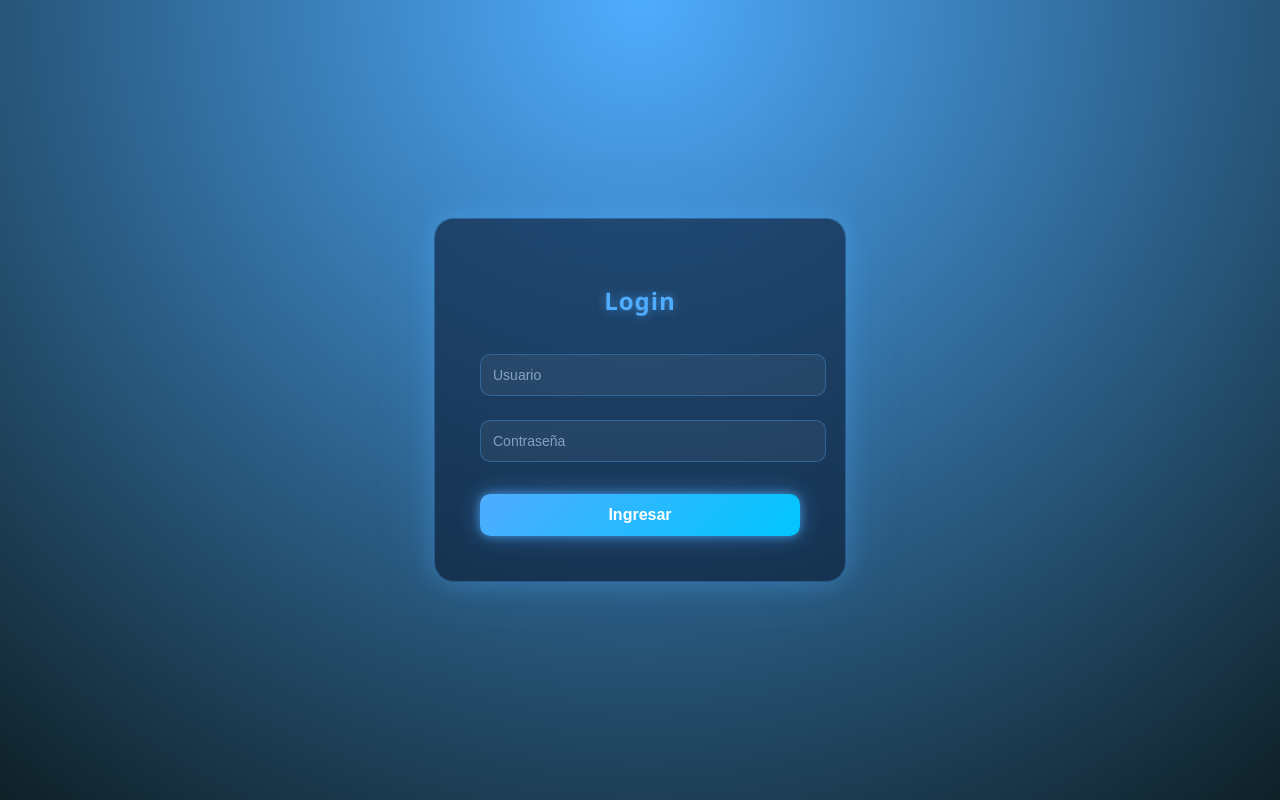
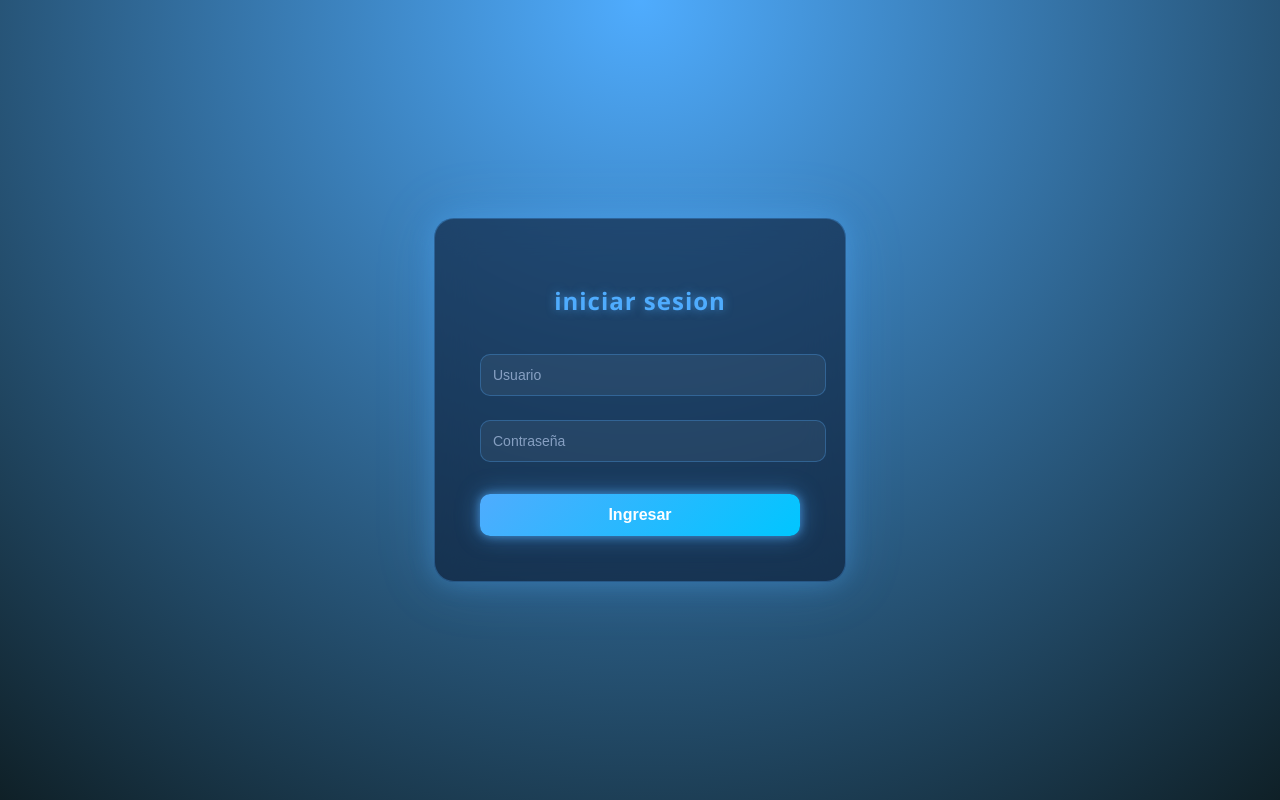
Before and after one commit to villo33/instituto-biblico, a website: page public/login.html in a window 1280 px wide. Drawn offline with Linux system fonts and the light colour scheme.

Commit message:
✏️ Cambio de título a 'Iniciar sesión'

```diff
--- a/public/login.html
+++ b/public/login.html
@@ -98,7 +98,7 @@
 <body>
 
 <div class="login-container">
-    <h2>Login</h2>
+    <h2>iniciar sesion</h2>
 
     <input id="usuario" placeholder="Usuario">
     <input id="password" type="password" placeholder="Contraseña">
```
